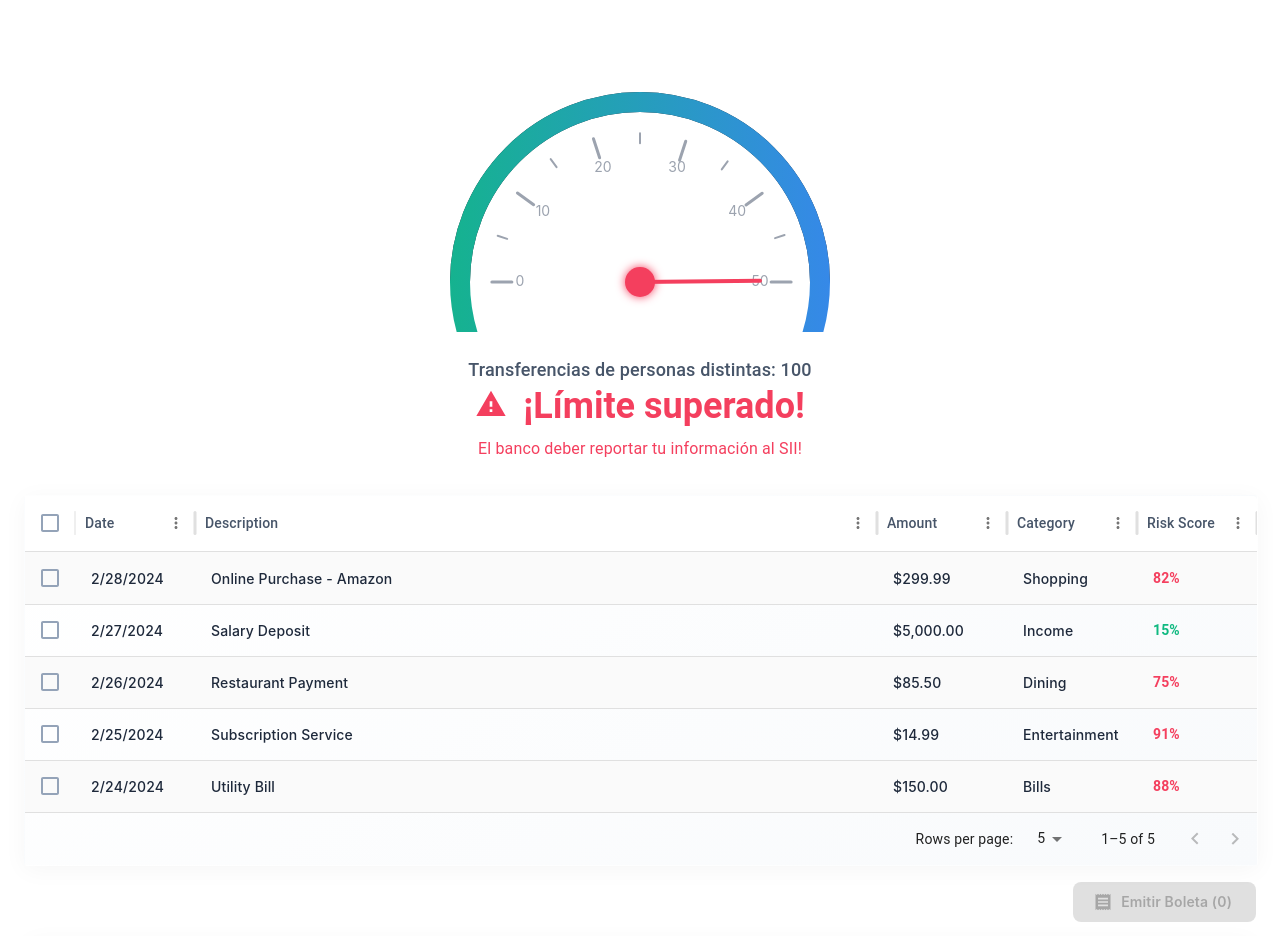
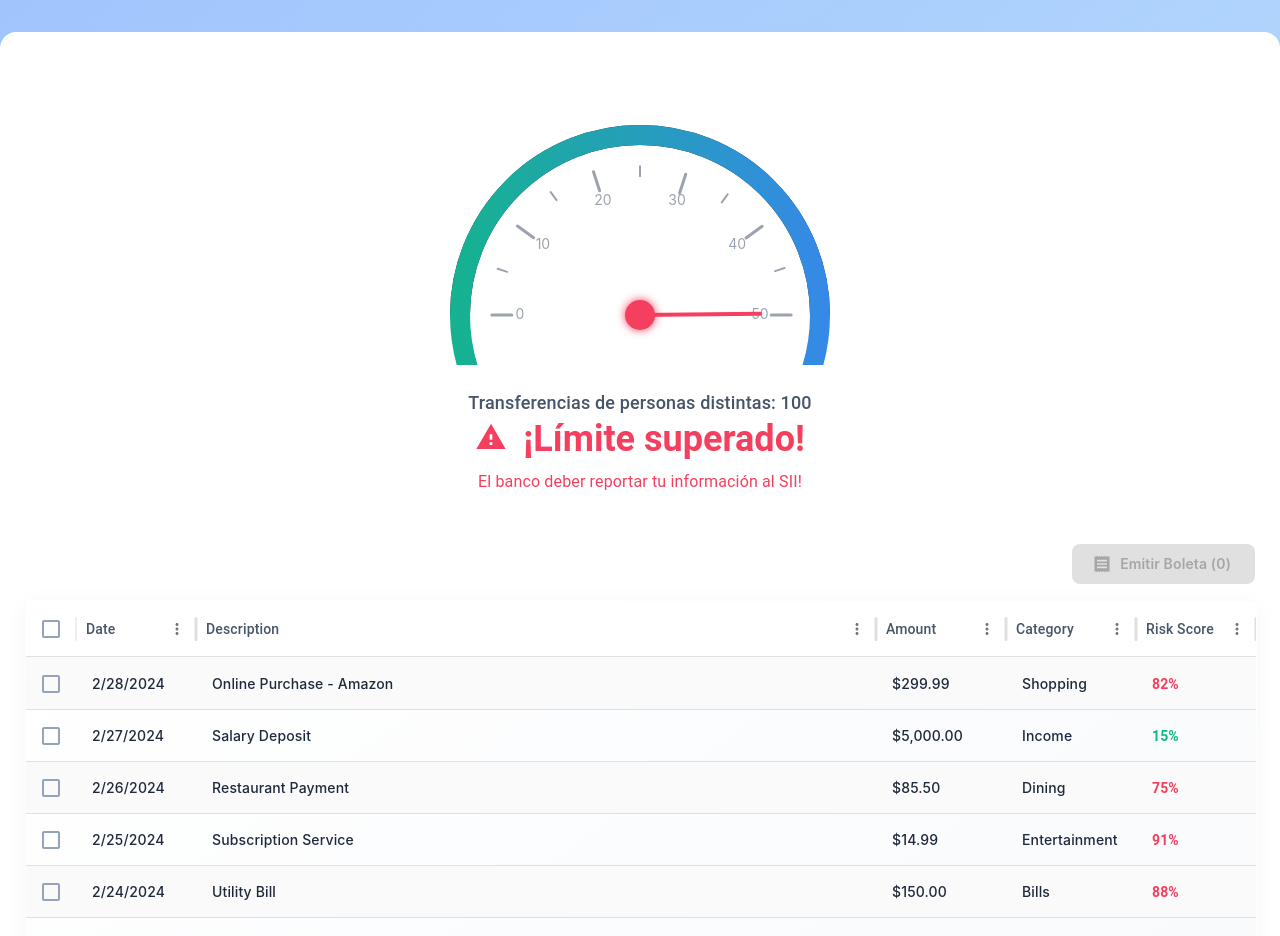
Before and after one commit to mlvaldebenito/finanzapp, a React (Create React App) app in the folder frontend/: page /main in a window 1280 px wide. Shown: the top 936 px of the page. Built offline with nearby package versions, Linux system fonts and the light colour scheme; no server answers.

Commit message:
feat(): design

```diff
--- a/frontend/package.json
+++ b/frontend/package.json
@@ -23,7 +23,7 @@
     "react-scripts": "^5.0.1",
     "react-transition-group": "^4.4.5",
     "react-vis-network-graph": "^3.0.1",
-    "typescript": "^5.7.2",
+    "typescript": "^4.9.5",
     "universal-cookie": "^7.2.2",
     "web-vitals": "^2.1.4",
     "yup": "^1.4.0"
--- a/frontend/public/index.html
+++ b/frontend/public/index.html
@@ -23,7 +23,7 @@
     -->
     <title>Hackaton Project</title>
   </head>
-  <body style="background-color: #f1f5f9;">
+  <body style="background: linear-gradient(145deg, #A1C4FD, #C2E9FB);">
     <noscript>You need to enable JavaScript to run this app.</noscript>
     <div id="root"></div>
     <!--
--- a/frontend/src/views/MainView.js
+++ b/frontend/src/views/MainView.js
@@ -43,7 +43,16 @@
       display: 'flex',
       flexDirection: 'column',
       overflow: 'hidden',
-      backgroundColor: '#ffffff', //f1f5f9
+      backgroundColor: '#ffffff',
+      boxShadow: '0 4px 6px -1px rgb(0 0 0 / 0.1), 0 2px 4px -2px rgb(0 0 0 / 0.1)',
+      borderRadius: '16px',
+      mx: 'auto',
+      my: 4,
+      maxWidth: '1400px',
+      position: 'relative',
+      zIndex: 1,
+      backdropFilter: 'blur(8px)',
+      border: '1px solid rgba(255, 255, 255, 0.1)',
     }}>
       <Box
           sx={{
@@ -96,25 +105,6 @@
             </Typography>
           </Box>
         </Box>
-        <Paper
-        elevation={0}
-        sx={{
-          // height: '100%',
-          width: '100%',
-          overflow: 'hidden',
-          background: 'linear-gradient(145deg, #ffffff, #f8fafc)',
-          boxShadow: '0 4px 24px rgba(0, 0, 0, 0.04)',
-          backdropFilter: 'blur(8px)',
-          border: '1px solid rgba(255, 255, 255, 0.18)',
-          borderRadius: '4px',
-        }}
-      >
-        <TransactionTable
-          transactions={mockTransactions}
-          onSelectionChange={setSelectedTransactions}
-        />
-      </Paper>
-                  {/* Add Button below the table */}
       <Box sx={{ my: 2, display: 'flex', justifyContent: 'flex-end' }}>
         <Button
           variant="contained"
@@ -135,6 +125,24 @@
           Emitir Boleta ({selectedTransactions.length})
         </Button>
       </Box>
+      <Paper
+        elevation={0}
+        sx={{
+          // height: '100%',
+          width: '100%',
+          overflow: 'hidden',
+          background: 'linear-gradient(145deg, #ffffff, #f8fafc)',
+          boxShadow: '0 4px 24px rgba(0, 0, 0, 0.04)',
+          backdropFilter: 'blur(8px)',
+          border: '1px solid rgba(255, 255, 255, 0.18)',
+          borderRadius: '4px',
+        }}
+      >
+        <TransactionTable
+          transactions={mockTransactions}
+          onSelectionChange={setSelectedTransactions}
+        />
+      </Paper>
       <Grid
         container
         spacing={3}
```
Also changed, not shown: 2 other files (tests, documents, lock files or other folders).
